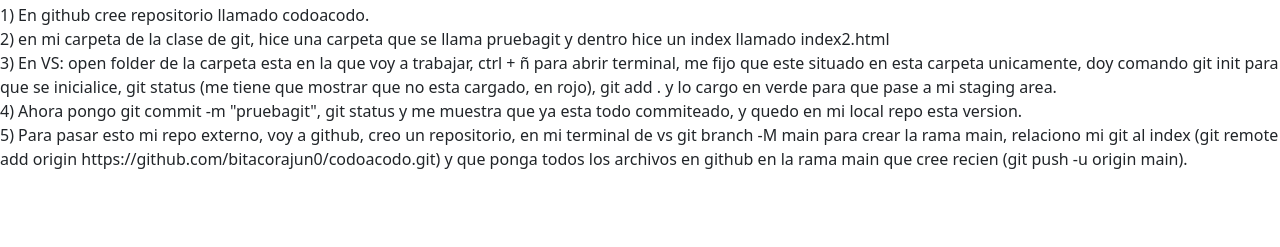
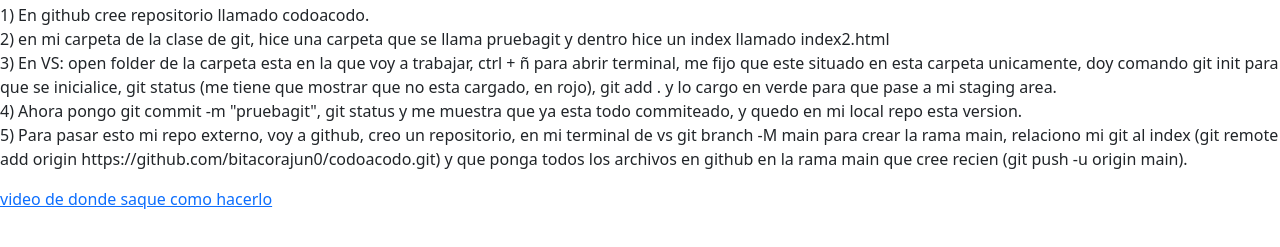
Before and after one commit to bitacorajun0/dale, a plain HTML site: page index.html in a window 1280 px wide. Shown: the part 99-346 px from the top of the page. Drawn offline with nearby package versions, Linux system fonts and the light colour scheme.

Commit message:
otro cambio mas

```diff
--- a/index.html
+++ b/index.html
@@ -26,7 +26,7 @@
       4) Ahora pongo git commit -m "pruebagit", git status y me muestra que ya esta todo commiteado, y quedo en mi local repo esta version. <br>
       5) Para pasar esto mi repo externo, voy a github, creo un repositorio, en mi terminal de vs git branch -M main para crear la rama main, relaciono mi git al index (git remote add origin https://github.com/bitacorajun0/codoacodo.git) y que ponga todos los archivos en github en la rama main que cree recien (git push -u origin main). <br>
     </p>
-
+    <p><a href="https://www.youtube.com/watch?v=eQMcIGVc8N0" target="_blank">video de donde saque como hacerlo</a></p>
   </main>
 
   <footer>
```
